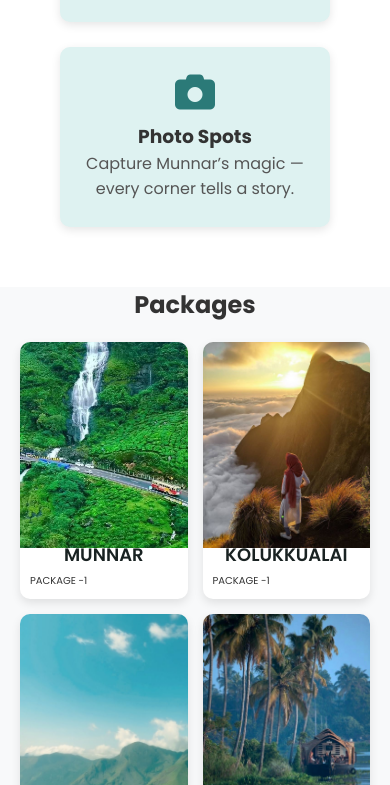
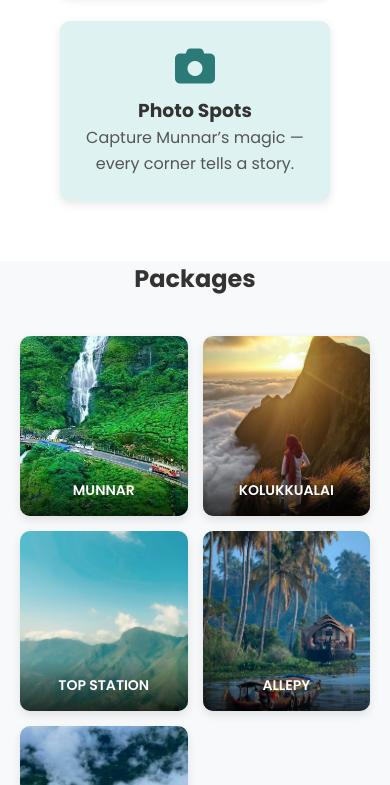
Before and after one commit to ambeth143/Munnar_Surprise_Tours_Official, a plain HTML site: page index.html in a window 390 px wide. Shown: the part 1916-2701 px from the top of the page. Drawn offline with Linux system fonts and the light colour scheme.

Commit message:
change the pakage style

```diff
--- a/Style/style.css
+++ b/Style/style.css
@@ -137,7 +137,7 @@ body {
   margin-bottom: 10px;
 }
 
-/* packages */
+/* Packages Section */
 .package {
   display: grid;
   width: 100%;
@@ -146,50 +146,84 @@ body {
   padding: 20px;
 }
 
+/* Individual Package Card */
 .package-tour {
   position: relative;
   border-radius: 10px;
   overflow: hidden;
   background: #fff;
-  box-shadow: 0 4px 10px rgba(0, 0, 0, 0.1)
+  box-shadow: 0 4px 10px rgba(0, 0, 0, 0.1);
+  transition: transform 0.3s ease, box-shadow 0.3s ease;
 }
 
 .package-tour:hover {
   transform: scale(1.05);
+  box-shadow: 0 6px 16px rgba(0, 0, 0, 0.2);
 }
 
 .package-tour img {
   width: 100%;
-  height: 80%;
+  height: 500px;
   object-fit: cover;
+  display: block;
 }
 
+/* Package Info Text */
 .package-info {
   position: absolute;
   bottom: 0;
   width: 100%;
-  background: linear-gradient(top, rgba(0, 0, 0, 0, 7)transparent);
+  background: linear-gradient(to top, rgba(0, 0, 0, 0.7), transparent);
   color: #fff;
   padding: 10px;
+  box-sizing: border-box;
 }
 
 .package-info h3 {
   font-size: 18px;
   font-weight: 600;
-  color: #192222;
+  color: #fff;
   text-align: center;
-  padding: 5px;
-
+  margin: 5px 0;
 }
 
-.tour {
+.package-info p {
+  font-size: 12px;
+  color: #e0e0e0;
   text-align: center;
 }
 
-.package-info p {
-  font-size: 10px;
-  color: #333;
+/* Section Heading */
+.tour {
+  text-align: center;
+  margin-bottom: 20px;
 }
+
+/* Responsive Design */
+@media (max-width: 768px) {
+  .package-tour img {
+    height: 200px;
+  }
+
+  .package-info h3 {
+    font-size: 16px;
+  }
+}
+
+@media (max-width: 480px) {
+  .package-tour img {
+    height: 180px;
+  }
+
+  .package-info h3 {
+    font-size: 14px;
+  }
+
+  .package-info p {
+    font-size: 11px;
+  }
+}
+
 
 /* Services */
 .services {
--- a/index.html
+++ b/index.html
@@ -47,7 +47,7 @@
     <h2>About Us</h2>
     <p>
       At <strong>Munnar Surprise Tours</strong>,
-      Vanakkam! We warmly welcome you to Munnar Surprise Tours, your trusted travel partner in exploring the
+      We warmly welcome you to Munnar Surprise Tours, your trusted travel partner in exploring the
       breathtaking beauty of Munnar. From misty hills and lush tea gardens to cascading waterfalls and serene valleys,
       we promise to make your journey a truly memorable experience.
 
@@ -84,7 +84,6 @@
         <img src="./Image/munnar waterfall.jpeg">
         <div class="package-info">
           <h3>MUNNAR</h3>
-          <p>PACKAGE -1</p>
         </div>
       </a>
     </div>
@@ -94,28 +93,24 @@
       </a>
       <div class="package-info">
         <h3>KOLUKKUALAI</h3>
-        <p>PACKAGE -1</p>
       </div>
     </div>
     <div class="package-tour">
       <a href="./Pakage/pakage2.html"><img src="./Image/top station.jpeg"></a>
       <div class="package-info">
         <h3>TOP STATION</h3>
-        <p>PACKAGE -1</p>
       </div>
     </div>
     <div class="package-tour">
       <a href="./Pakage/pakage3.html"><img src="./Image/allepy.jpeg"></a>
       <div class="package-info">
         <h3>ALLEPY</h3>
-        <p>PACKAGE -1</p>
       </div>
     </div>
     <div class="package-tour">
       <a href="./Pakage/Pakage4.html"><img src="./Image/ooty.jpeg"></a>
       <div class="package-info">
         <h3>OOTY</h3>
-        <p>PACKAGE -1</p>
       </div>
     </div>
   </main>
```
